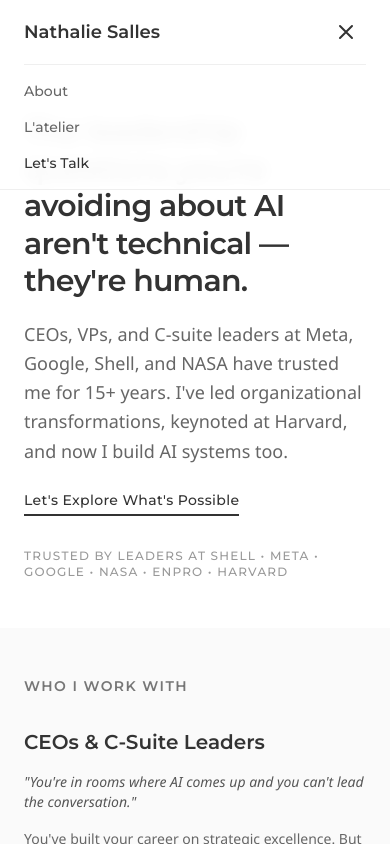
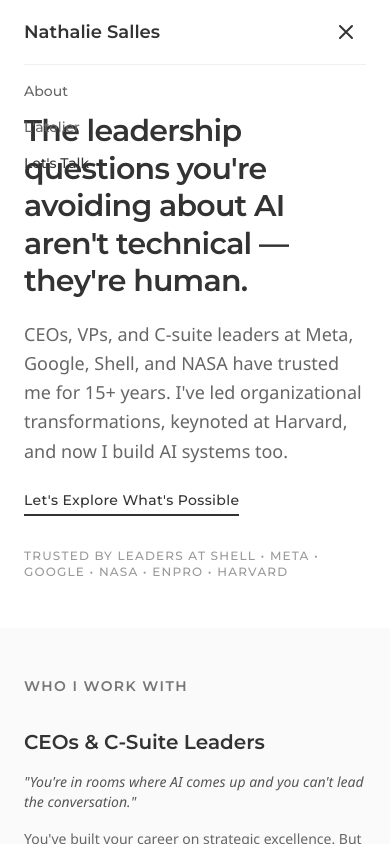
Before and after one commit to nath-maker/abundant-strategies-site, a Next.js app: page / in a window 390 px wide. Both pictures are taken after a click on the button "Toggle menu". Shown: the top 844 px of the page. Built offline with nearby package versions, Linux system fonts and the light colour scheme.

Commit message:
feat: Enhance navigation with scroll effects and active states
- Transparent nav that becomes solid on scroll
- Active page highlighting
- Smooth mobile menu animation
- Icon rotation on toggle
- Links to /contact page

```diff
--- a/src/components/Navigation.tsx
+++ b/src/components/Navigation.tsx
@@ -1,13 +1,30 @@
 'use client';
 
-import { useState } from 'react';
+import { useState, useEffect } from 'react';
 import Link from 'next/link';
+import { usePathname } from 'next/navigation';
 
 export default function Navigation() {
   const [isOpen, setIsOpen] = useState(false);
+  const [scrolled, setScrolled] = useState(false);
+  const pathname = usePathname();
+
+  useEffect(() => {
+    const handleScroll = () => {
+      setScrolled(window.scrollY > 20);
+    };
+    window.addEventListener('scroll', handleScroll);
+    return () => window.removeEventListener('scroll', handleScroll);
+  }, []);
+
+  const isActive = (path: string) => pathname === path;
 
   return (
-    <nav className="fixed top-0 left-0 right-0 z-50 bg-background/95 backdrop-blur-sm border-b border-border/50">
+    <nav className={`fixed top-0 left-0 right-0 z-50 transition-all duration-300 ${
+      scrolled
+        ? 'bg-background/95 backdrop-blur-sm border-b border-border/50 shadow-sm'
+        : 'bg-transparent'
+    }`}>
       <div className="mx-auto max-w-6xl px-6 md:px-12 lg:px-24">
         <div className="flex items-center justify-between h-16">
           {/* Logo / Name */}
@@ -22,18 +39,22 @@ export default function Navigation() {
           <div className="hidden md:flex items-center space-x-8">
             <Link
               href="/about"
-              className="font-display text-sm font-medium text-slate hover:text-ink transition-colors"
+              className={`font-display text-sm font-medium transition-colors ${
+                isActive('/about') ? 'text-ink' : 'text-slate hover:text-ink'
+              }`}
             >
               About
             </Link>
             <Link
               href="/latelier"
-              className="font-display text-sm font-medium text-slate hover:text-ink transition-colors"
+              className={`font-display text-sm font-medium transition-colors ${
+                isActive('/latelier') ? 'text-ink' : 'text-slate hover:text-ink'
+              }`}
             >
               L'atelier
             </Link>
             <Link
-              href="#contact"
+              href="/contact"
               className="font-display text-sm font-medium bg-ink text-background px-5 py-2 hover:bg-stone transition-colors"
             >
               Let's Talk
@@ -47,10 +68,11 @@ export default function Navigation() {
             aria-label="Toggle menu"
           >
             <svg
-              className="w-6 h-6"
+              className="w-6 h-6 transition-transform duration-200"
               fill="none"
               stroke="currentColor"
               viewBox="0 0 24 24"
+              style={{ transform: isOpen ? 'rotate(90deg)' : 'rotate(0)' }}
             >
               {isOpen ? (
                 <path strokeLinecap="round" strokeLinejoin="round" strokeWidth={2} d="M6 18L18 6M6 6l12 12" />
@@ -62,25 +84,31 @@ export default function Navigation() {
         </div>
 
         {/* Mobile Navigation */}
-        {isOpen && (
-          <div className="md:hidden py-4 border-t border-border/50">
+        <div className={`md:hidden overflow-hidden transition-all duration-300 ${
+          isOpen ? 'max-h-64 opacity-100' : 'max-h-0 opacity-0'
+        }`}>
+          <div className="py-4 border-t border-border/50">
             <div className="flex flex-col space-y-4">
               <Link
                 href="/about"
-                className="font-display text-sm font-medium text-slate hover:text-ink transition-colors"
+                className={`font-display text-sm font-medium transition-colors ${
+                  isActive('/about') ? 'text-ink' : 'text-slate hover:text-ink'
+                }`}
                 onClick={() => setIsOpen(false)}
               >
                 About
               </Link>
               <Link
                 href="/latelier"
-                className="font-display text-sm font-medium text-slate hover:text-ink transition-colors"
+                className={`font-display text-sm font-medium transition-colors ${
+                  isActive('/latelier') ? 'text-ink' : 'text-slate hover:text-ink'
+                }`}
                 onClick={() => setIsOpen(false)}
               >
                 L'atelier
               </Link>
               <Link
-                href="#contact"
+                href="/contact"
                 className="font-display text-sm font-medium text-ink"
                 onClick={() => setIsOpen(false)}
               >
@@ -88,7 +116,7 @@ export default function Navigation() {
               </Link>
             </div>
           </div>
-        )}
+        </div>
       </div>
     </nav>
   );
```
